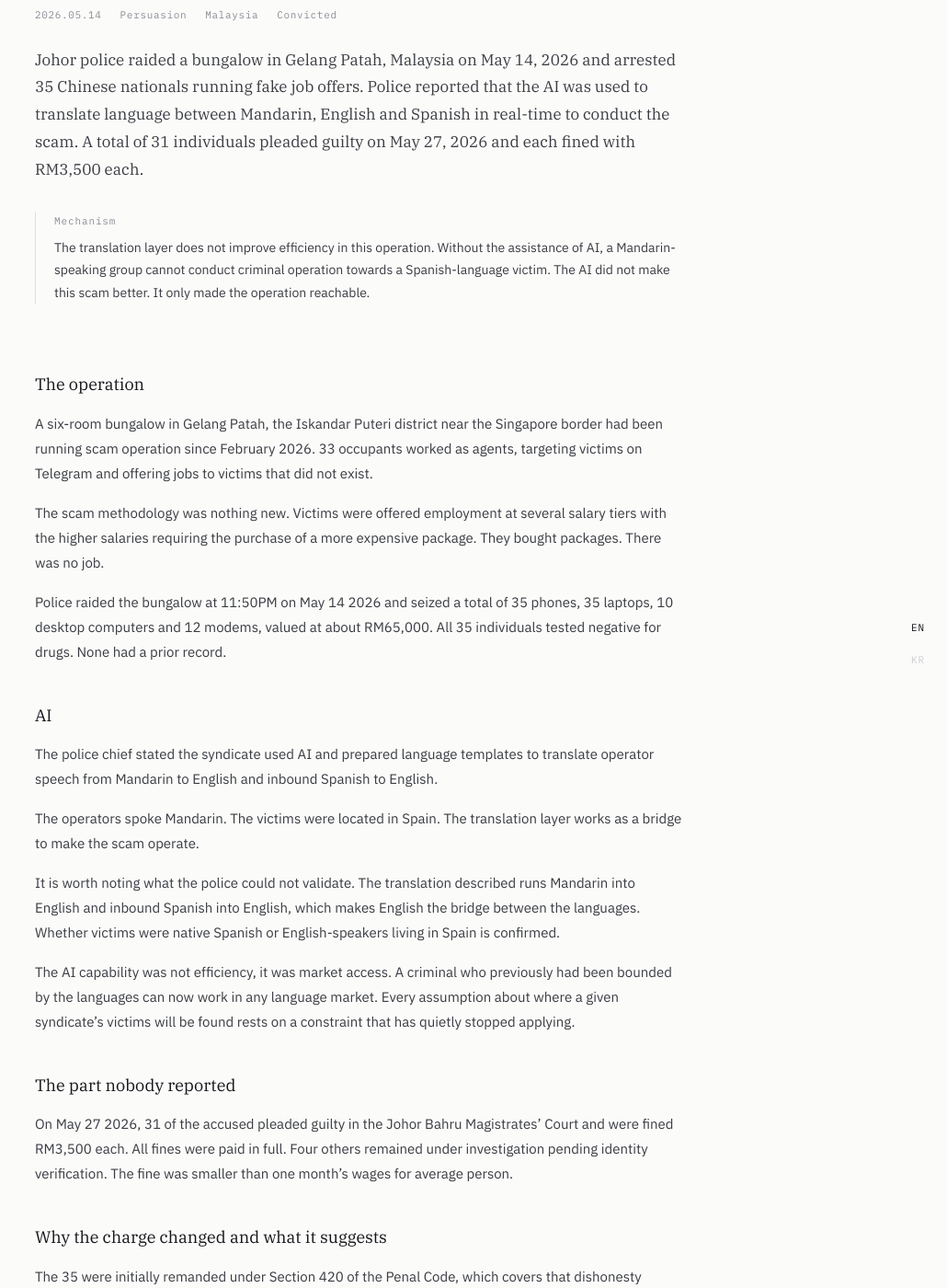
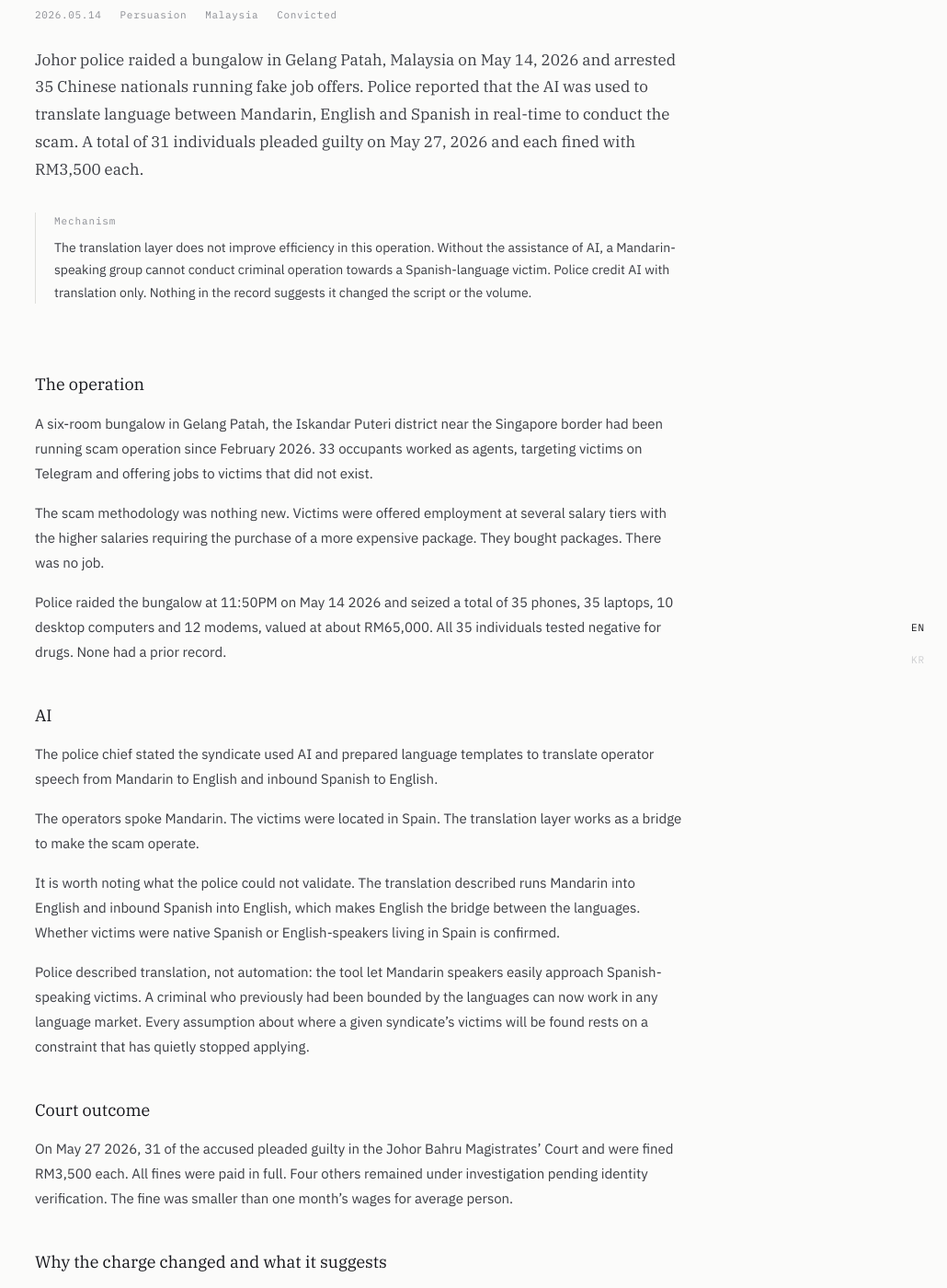
Before and after one commit to maestro-hong/maestro-hong.github.io, a Jekyll site: the page built from _entries/johor-spain-job.scam.md, in a window 1280 px wide and 1400 px high, scrolled down 321 px. Shown: the whole window at 92% size, without its empty margins (250-1280 px from the left). Built offline with Jekyll 4.4.1, drawn with Linux system fonts in a browser that asks for light colours; some of the changed text lies outside the part shown.

Commit message:
Modify info

```diff
--- a/_entries/johor-spain-job.scam.md
+++ b/_entries/johor-spain-job.scam.md
@@ -14,7 +14,7 @@ safeguard: unknown
 safeguard_outcome: unknown
 summary: "Johor police raided a bungalow in Gelang Patah, Malaysia on May 14, 2026 and arrested 35 Chinese nationals running fake job offers. Police reported that the AI was used to translate language between Mandarin, English and Spanish in real-time to conduct the scam. A total of 31 individuals pleaded guilty on May 27, 2026 and each fined with RM3,500 each."
 note_label: "Mechanism"
-note: "The translation layer does not improve efficiency in this operation. Without the assistance of AI, a Mandarin-speaking group cannot conduct criminal operation towards a Spanish-language victim. The AI did not make this scam better. It only made the operation reachable."
+note: "The translation layer does not improve efficiency in this operation. Without the assistance of AI, a Mandarin-speaking group cannot conduct criminal operation towards a Spanish-language victim. Police credit AI with translation only. Nothing in the record suggests it changed the script or the volume."
 query: 'Police raided Gelang Patah bungalow and arrest Chinese nationals over Spain job scam AI translation'
 sources:
   - tier: S
@@ -67,12 +67,12 @@ described runs Mandarin into English and inbound Spanish into English, which
 makes English the bridge between the languages. Whether victims were native Spanish or English-speakers living
 in Spain is confirmed.
 
-The AI capability was not efficiency, it was market access.
+Police described translation, not automation: the tool let Mandarin speakers easily approach Spanish-speaking victims.
 A criminal who previously had been bounded by the languages can now work in any language market. Every
 assumption about where a given syndicate's victims will be found rests on a
 constraint that has quietly stopped applying.
 
-## The part nobody reported
+## Court outcome
 
 On May 27 2026, 31 of the accused pleaded guilty in the Johor Bahru
 Magistrates' Court and were fined RM3,500 each. All fines were paid in full.
@@ -97,8 +97,7 @@ involved or that any Spanish victim was ever notified.
 
 The same translation capability that allows this syndicate reach victims on
 another continent also placed victims beyond the evidentiary reach of
-the prosecutors who would have needed them. The technology extended the
-offence across a border that the case against it could not cross.
+the prosecutors who would have needed them.
 
 ## A comparison
 
```
Also changed, not shown: _entries/Gemini-breached-cybersecurity-test.md (+2 -5 lines), _entries/ai-song-crackdown.md (+1 -1 lines), _entries/gift-card-fraud-toronto-arrest.md (+1 -2 lines), _entries/hugging-face-incident.md (+1 -1 lines), _entries/stuart-generated-charge.md (+3 -3 lines).
